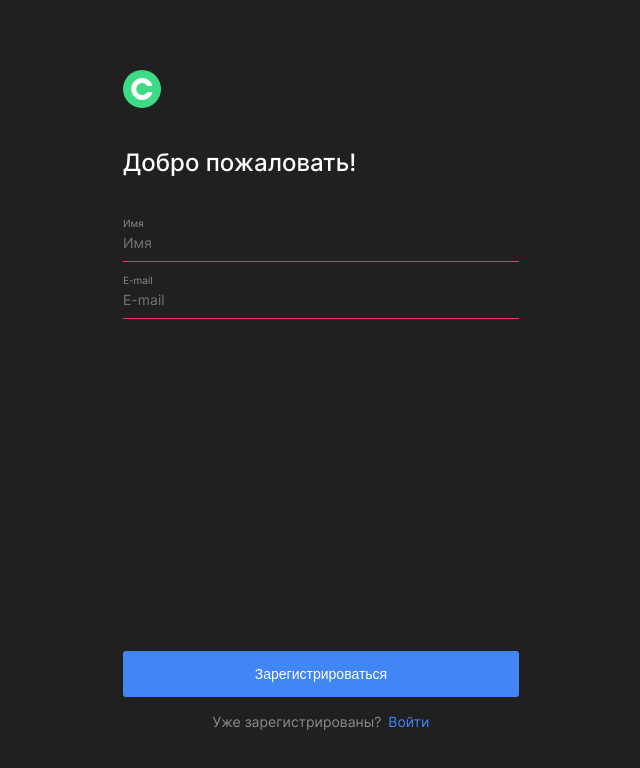
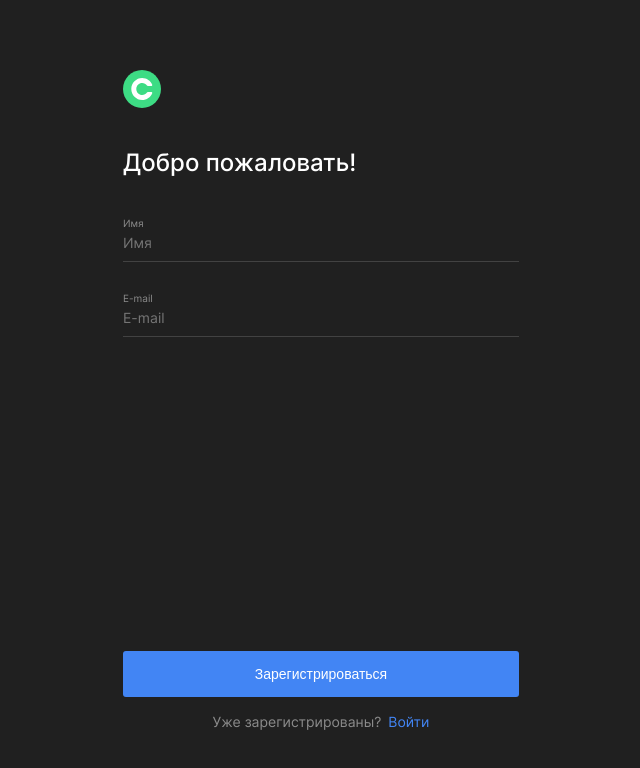
Before and after one commit to neequu/movies-explorer-frontend, a React (Create React App) app: page /sign-up in a window 1280 px wide. Shown: the top 768 px of the page, without its empty margins (319-959 px from the left). Built offline with nearby package versions, Linux system fonts and the light colour scheme.

Commit message:
before form change

```diff
--- a/src/components/auth-form/AuthForm.css
+++ b/src/components/auth-form/AuthForm.css
@@ -3,5 +3,4 @@
   width: 100%;
   margin-inline: auto;
   text-align: left;
-  gap: 0.375rem;
 }
--- a/src/components/auth-form/AuthForm.jsx
+++ b/src/components/auth-form/AuthForm.jsx
@@ -9,7 +9,11 @@ function AuthForm({ children, setDis }) {
     // onSubmit(values);
   };
 
-  console.log(Object.values(error).every((x) => !!x));
+  if (Object.values(error).some((x) => !!x)) {
+    setDis(true);
+  } else {
+    setDis(false);
+  }
 
   return (
     <form className='auth-form' onSubmit={handleSubmit}>
--- a/src/components/auth-form/item/AuthFormItem.css
+++ b/src/components/auth-form/item/AuthFormItem.css
@@ -33,14 +33,16 @@
   margin-top: 0.375rem;
   visibility: hidden;
   opacity: 0;
+  height: 12px;
+  padding-bottom: 0.75rem;
 
   transition: visibility 250ms, opacity 250ms;
 }
-.auth-form__input:invalid {
+.auth-form__input_error {
   color: #EE3465;
   border-color: #EE3465;
 }
-.auth-form__input:invalid + .auth-form__error {
+.auth-form__error_visible {
   visibility: visible;
   opacity: 1;
 }
--- a/src/components/auth-form/item/AuthFormItem.jsx
+++ b/src/components/auth-form/item/AuthFormItem.jsx
@@ -5,12 +5,19 @@ function AuthFormItem({ onChange, errorMsg, value, label, ...inputProps }) {
     <div className='auth-form__item'>
       <label className='auth-form__label'>{label}</label>
       <input
-        className='auth-form__input'
+        className={`auth-form__input ${
+          errorMsg?.length ? 'auth-form__input_error' : ''
+        }`}
         {...inputProps}
         onChange={handleChange}
         value={value}
       />
-      <span className='auth-form__error'>{errorMsg}</span>
+      <span
+        className={`auth-form__error ${
+          errorMsg?.length ? 'auth-form__error_visible' : ''
+        }`}>
+        {errorMsg}
+      </span>
     </div>
   );
 }
--- a/src/components/auth-page/AuthPage.jsx
+++ b/src/components/auth-page/AuthPage.jsx
@@ -23,7 +23,7 @@ function AuthPage({ children, heading }) {
 
   const data = getData();
 
-  const [dis, setDis] = useState(false);
+  const [dis, setDis] = useState(true);
 
   return (
     <div className='auth'>
```
